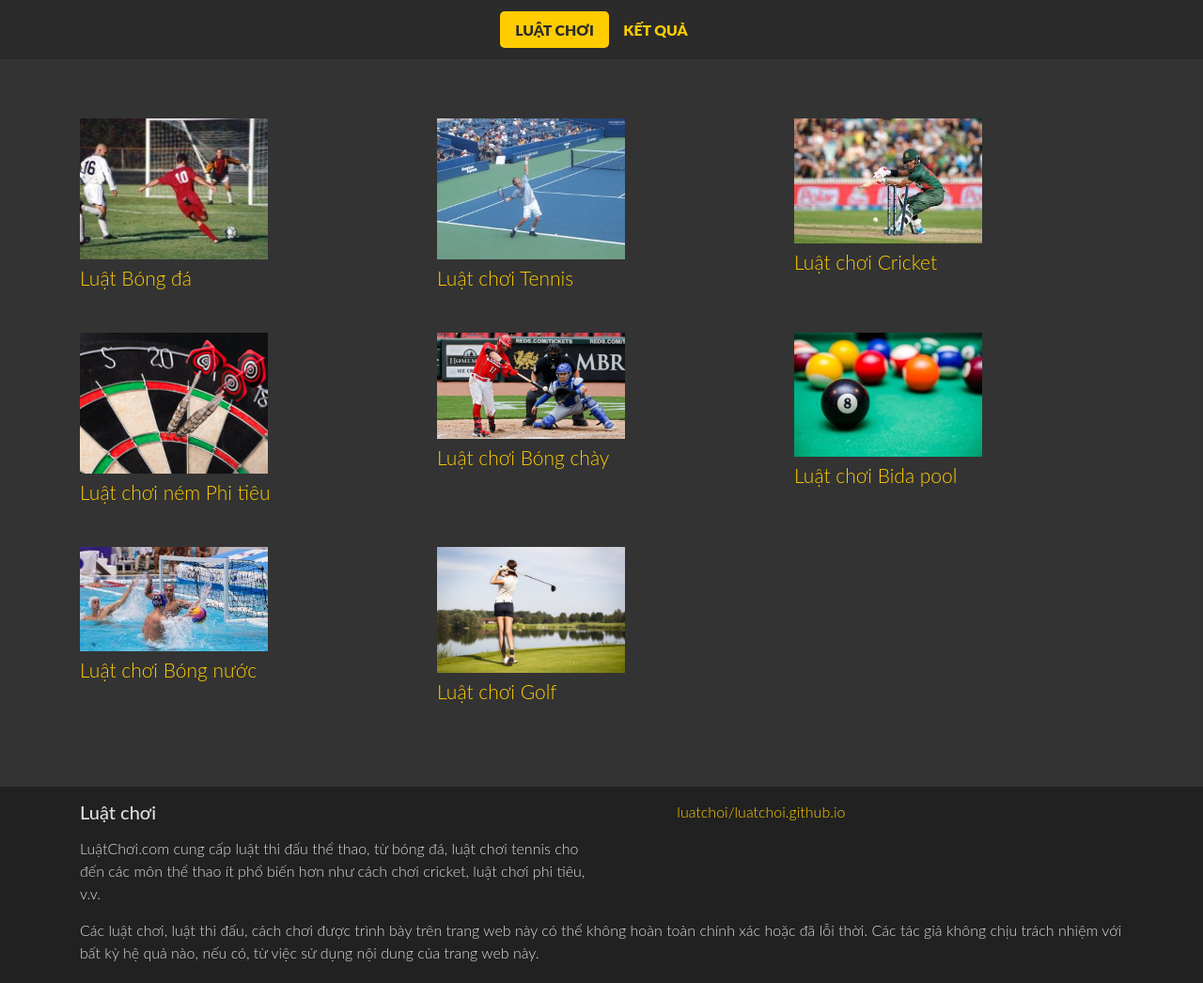
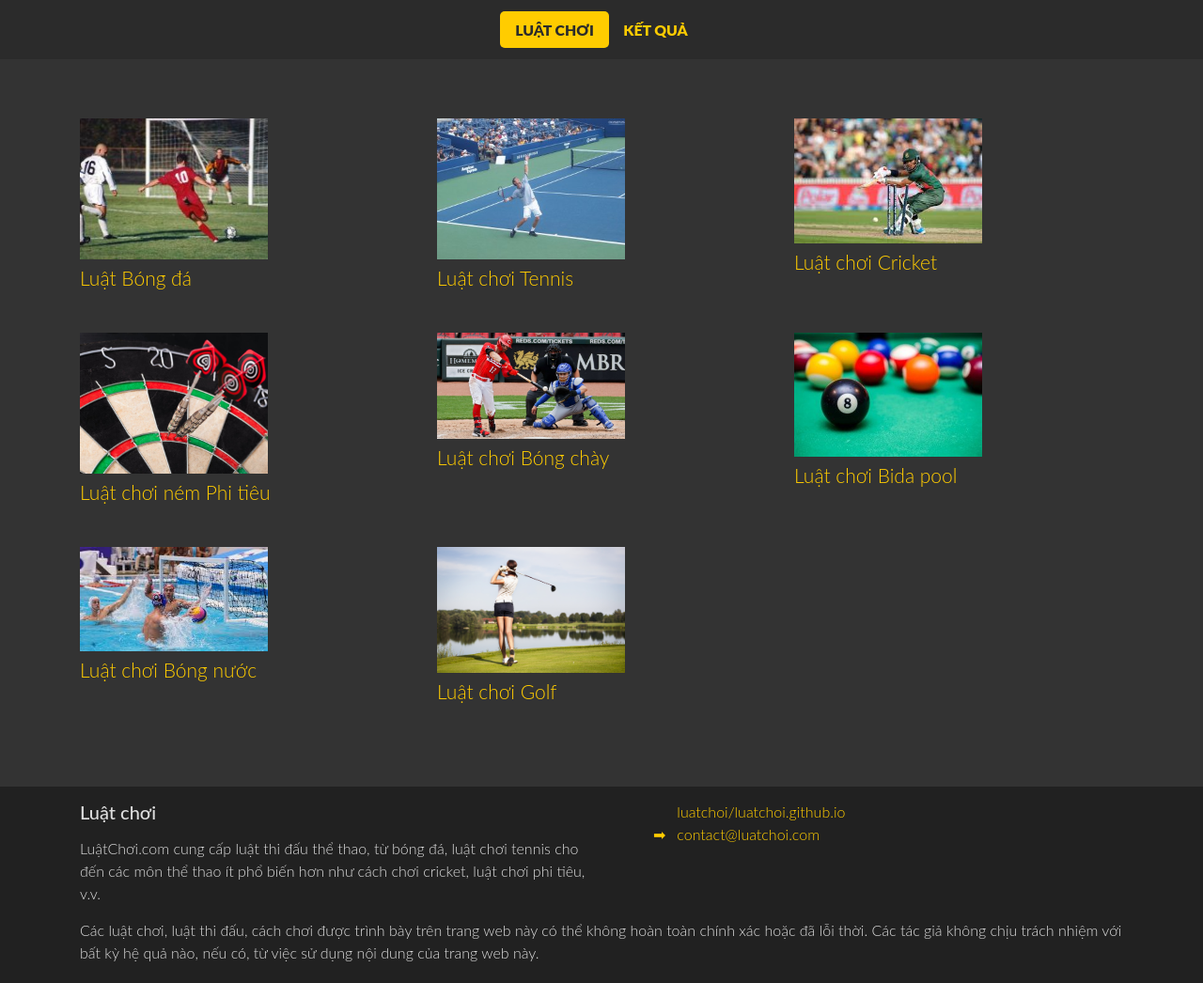
Before and after one commit to luatchoi/luatchoi.github.io, a Jekyll site: the page built from index.html, in a window 1280 px wide. Shown: the whole page at 94% size. Built offline with Jekyll 4.4.1, drawn with Linux system fonts in a browser that asks for light colours; some web fonts are replaced; the list of posts is cut into pages by our own code.

Commit message:
Added email contact

```diff
--- a/_includes/social.html
+++ b/_includes/social.html
@@ -11,4 +11,5 @@
   {%- if site.youtube_username -%}<li><a href="https://youtube.com/{{ site.youtube_username| cgi_escape | escape }}"><svg class="svg-icon"><use xlink:href="{{ '/assets/minima-social-icons.svg#youtube' | relative_url }}"></use></svg> <span class="username">{{ site.youtube_username| escape }}</span></a></li>{%- endif -%}
   {%- if site.googleplus_username -%}<li><a href="https://plus.google.com/{{ site.googleplus_username| escape }}"><svg class="svg-icon"><use xlink:href="{{ '/assets/minima-social-icons.svg#googleplus' | relative_url }}"></use></svg> <span class="username">{{ site.googleplus_username| escape }}</span></a></li>{%- endif -%}
   {%- if site.rss -%}<li><a href="{{ 'feed.xml' | relative_url }}"><svg class="svg-icon"><use xlink:href="{{ '/assets/minima-social-icons.svg#rss' | relative_url }}"></use></svg> <span>{{ site.rss | escape }}</span></a></li>{%- endif -%}
+  {%- if site.email -%}<li><a href="mailto:{{ site.email | escape }}"><span class="svg-icon" style="vertical-align: inherit">➡</span><span> {{ site.email | escape }}</span></a></li>{%- endif -%}
 </ul>
--- a/yandex_41db75cc609809f1.html
+++ /dev/null
@@ -1,6 +0,0 @@
-<html>
-  <head>
-    <meta http-equiv="Content-Type" content="text/html; charset=UTF-8">
-  </head>
-  <body>Verification: 41db75cc609809f1</body>
-</html>
```
